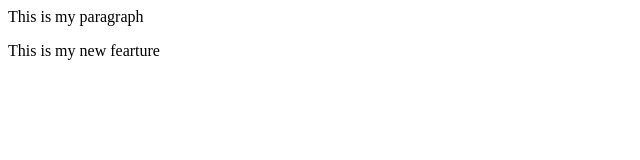
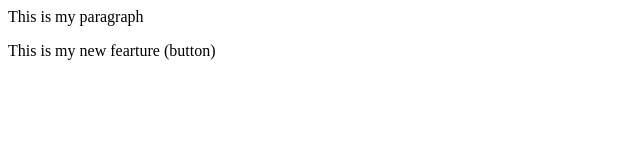
Before and after one commit to Saurabh-Choukse/New_Repo, a plain HTML site: page index.html in a window 1280 px wide. Shown: the full height of the page, 0-640 px from the left. Drawn offline with Linux system fonts and the light colour scheme.

```diff
--- a/index.html
+++ b/index.html
@@ -1,2 +1,2 @@
 <p>This is my paragraph</p>
-<p>This is my new fearture</p>
+<p>This is my new fearture (button)</p>
```
